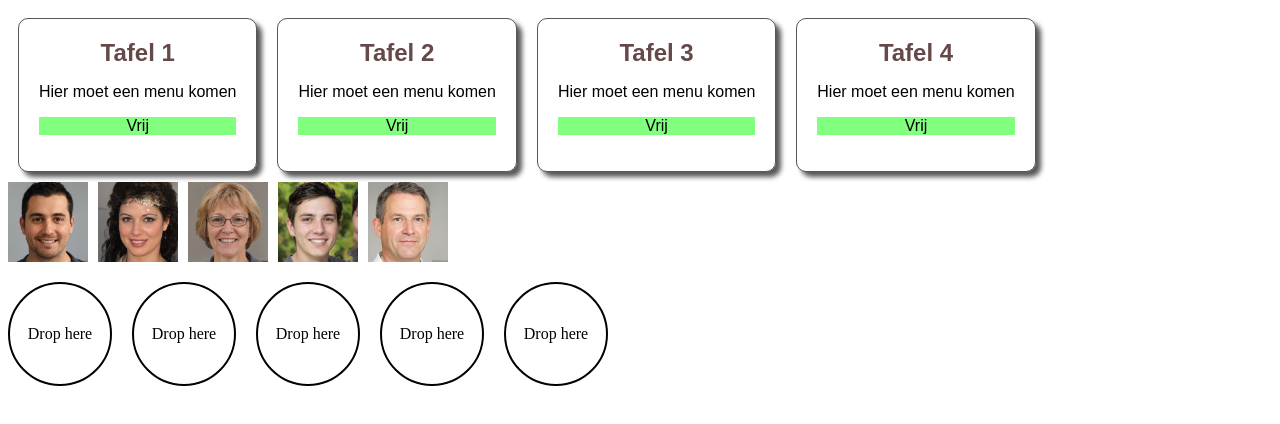
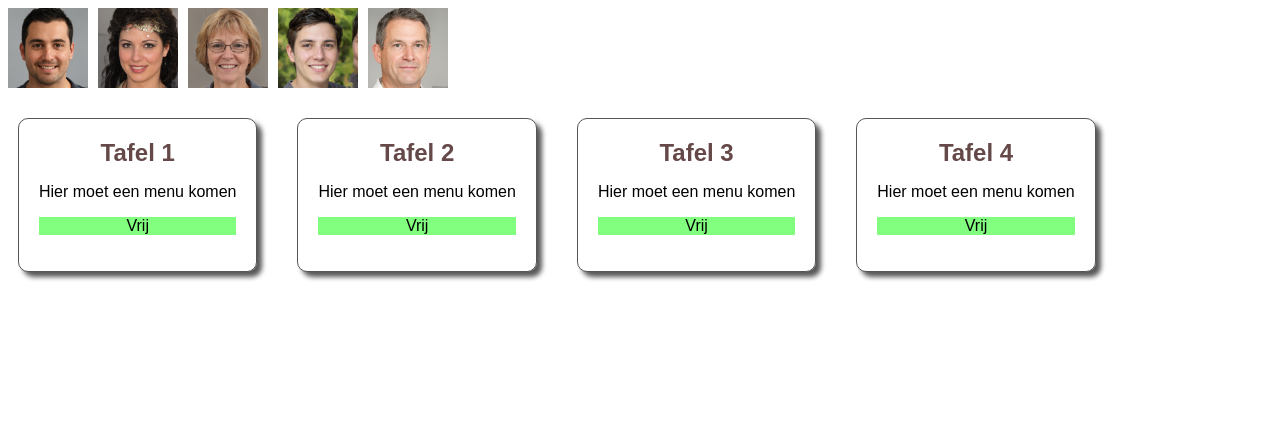
Before and after one commit to JanRymarski/Maitre-dhotel, a React (Vite) app: page / in a window 1280 px wide. Shown: the top 424 px of the page. Built offline with nearby package versions, Linux system fonts and the light colour scheme.

Commit message:
Logica van App-Cards updated

```diff
--- a/src/App.jsx
+++ b/src/App.jsx
@@ -1,16 +1,60 @@
-import Card from './components/Card.jsx'
-import DragDrop from './components/DragDrop.jsx';
+import React, { useState } from 'react';
+import { DndContext } from '@dnd-kit/core';
+import Card from './components/Card.jsx';
+import DraggableImage from './components/DraggableImage.jsx';
+
+const images = [
+  { id: 'img1', src: '/one.jpeg' },
+  { id: 'img2', src: '/two.jpeg' },
+  { id: 'img3', src: '/three.jpeg' },
+  { id: 'img4', src: '/four.jpeg' },
+  { id: 'img5', src: '/five.jpeg' },
+];
 
 function App() {
-  return(
-    <>
-      <Card number={1} />
-      <Card number={2} />
-      <Card number={3} />
-      <Card number={4} />
-      <DragDrop />
-    </>
+  const [assignments, setAssignments] = useState({});
 
+  function handleDragEnd(event) {
+    const { active, over } = event;
+    if (over) {
+      setAssignments((prev) => ({
+        ...prev,
+        [over.id]: images.find((img) => img.id === active.id)?.src,
+      }));
+    }
+  }
+
+  return (
+    <DndContext onDragEnd={handleDragEnd}>
+      <div style={{ display: 'flex', gap: '10px', marginBottom: '20px' }}>
+        {images
+          .filter((img) => !Object.values(assignments).includes(img.src))
+          .map((img) => (
+            <DraggableImage key={img.id} id={img.id} src={img.src} />
+          ))}
+      </div>
+
+
+      <div className='CardList'>
+        <Card
+          number={1}
+          assignedImage={assignments['table-1']}
+        />
+        <Card
+          number={2}
+          assignedImage={assignments['table-2']}
+        />
+        <Card
+          number={3}
+          assignedImage={assignments['table-3']}
+        />
+        <Card
+          number={4}
+          assignedImage={assignments['table-4']}
+        />
+      </div>
+    </DndContext>
   );
 }
-export default App
+
+export default App;
--- a/src/components/Card.jsx
+++ b/src/components/Card.jsx
@@ -1,8 +1,9 @@
 import { useState } from "react";
-import List from "./List";
+import List from "./List.jsx";
+import DroppableCircle from "./DroppableCircle.jsx";
 
-function Card(props) {
-    const [isBezet, setIsBezet] = useState(props.isBezet);
+function Card({ number, isBezet: defaultBezet, assignedImage }) {
+  const [isBezet, setIsBezet] = useState(defaultBezet);
 
   const toggleBezet = () => {
     setIsBezet(!isBezet);
@@ -10,7 +11,7 @@ function Card(props) {
 
   return (
     <div className="card">
-            <h2 className="card-title">Tafel {props.number}</h2>
+      <h2 className="card-title">Tafel {number}</h2>
       <p className="card-text">Hier moet een menu komen</p>
       <p
         className={`card-text ${isBezet ? "bezet" : "vrij"}`}
@@ -20,7 +21,15 @@ function Card(props) {
         {isBezet ? "Bezet" : "Vrij"}
       </p>
 
-            {isBezet && <List />}
+      {isBezet && (
+        <>
+          <List />
+          <DroppableCircle
+            id={`table-${number}`}
+            assignedImage={assignedImage}
+          />
+        </>
+      )}
     </div>
   );
 }
--- a/src/components/DragDrop.jsx
+++ b/src/components/DragDrop.jsx
@@ -1,43 +1,49 @@
 import React, { useState } from 'react';
 import { DndContext } from '@dnd-kit/core';
-
-import DroppableCircle from './DroppableCircle.jsx';
+import Card from './Card.jsx';
 import DraggableImage from './DraggableImage.jsx';
 
 const images = [
-  { id: 'img1', src: '../public/one.jpeg' },
-  { id: 'img2', src: '../public/two.jpeg' },
-  { id: 'img3', src: '../public/three.jpeg' },
-  { id: 'img4', src: '../public/four.jpeg'},
-  { id: 'img5', src: '../public/five.jpeg' },
+  { id: 'img1', src: '/one.jpeg' },
+  { id: 'img2', src: '/two.jpeg' },
+  { id: 'img3', src: '/three.jpeg' },
+  { id: 'img4', src: '/four.jpeg'},
+  { id: 'img5', src: '/five.jpeg' },
 ];
 
-const circles = ['circle1', 'circle2', 'circle3', 'circle4', 'circle5'];
-
 function DragDrop() {
-  const [assignments, setAssignments] = useState({}); // Stores which image is in which circle
+    const [assignments, setAssignments] = useState({});
 
     function handleDragEnd(event) {
       const { active, over } = event;
+
       if (over) {
         setAssignments((prev) => ({
           ...prev,
-        [over.id]: active.id,
+          [over.id]: images.find((img) => img.id === active.id)?.src,
         }));
       }
     }
 
     return (
       <DndContext onDragEnd={handleDragEnd}>
-      <div style={{ display: 'flex', gap: '10px', marginBottom: '20px' }}>
-        {images.map((img) => (
+        <div style={{ display: "flex", gap: "10px", marginBottom: "20px" }}>
+          {images
+            .filter((img) => !Object.values(assignments).includes(img.src))
+            .map((img) => (
               <DraggableImage key={img.id} id={img.id} src={img.src} />
             ))}
         </div>
 
-      <div style={{ display: 'flex', gap: '20px' }}>
-        {circles.map((id) => (
-          <DroppableCircle key={id} id={id} assignedImage={assignments[id]} images={images} />
+
+        <div style={{ display: "flex", flexWrap: "wrap", gap: "20px" }}>
+          {[1, 2, 3].map((tableNumber) => (
+            <Card
+              key={tableNumber}
+              number={tableNumber}
+              isBezet={true}
+              assignedImage={assignments[`table-${tableNumber}`]}
+            />
           ))}
         </div>
       </DndContext>
--- a/src/components/DroppableCircle.jsx.jsx
+++ b/src/components/DroppableCircle.jsx.jsx
@@ -1,27 +1,33 @@
-import React from 'react';
-import { useDroppable } from '@dnd-kit/core';
+import React from "react";
+import { useDroppable } from "@dnd-kit/core";
 
-function DroppableCircle({ id, assignedImage, images }) {
-  const { isOver, setNodeRef } = useDroppable({
-    id,
-  });
+function DroppableCircle({ id, assignedImage }) {
+  const { isOver, setNodeRef } = useDroppable({ id });
 
-  const imageSrc = images.find((img) => img.id === assignedImage)?.src;
   const style = {
-    width: '100px',
-    height: '100px',
-    borderRadius: '50%',
-    border: '2px solid black',
-    display: 'flex',
-    alignItems: 'center',
-    justifyContent: 'center',
-    background: isOver ? 'lightgray' : 'white',
-    overflow: 'hidden',
+    width: "80px",
+    height: "80px",
+    borderRadius: "50%",
+    border: "2px solid black",
+    display: "flex",
+    alignItems: "center",
+    justifyContent: "center",
+    background: isOver ? "lightgray" : "white",
+    overflow: "hidden",
+    marginTop: "10px",
   };
 
   return (
     <div ref={setNodeRef} style={style}>
-      {imageSrc ? <img src={imageSrc} alt={assignedImage} style={{ width: '80px', height: '80px' }} /> : 'Drop here'}
+      {assignedImage ? (
+        <img
+          src={assignedImage}
+          alt="Dropped"
+          style={{ width: "70px", height: "70px" }}
+        />
+      ) : (
+        "Drop here"
+      )}
     </div>
   );
 }
--- a/src/index.css
+++ b/src/index.css
@@ -31,3 +31,8 @@ ul{
 li{
   margin-top: 10px;
 }
+.CardList{
+  display: flex;
+  flex-wrap: wrap;
+  gap: 20px;
+}
```
Lines whose indentation alone changed are shown as unchanged.
